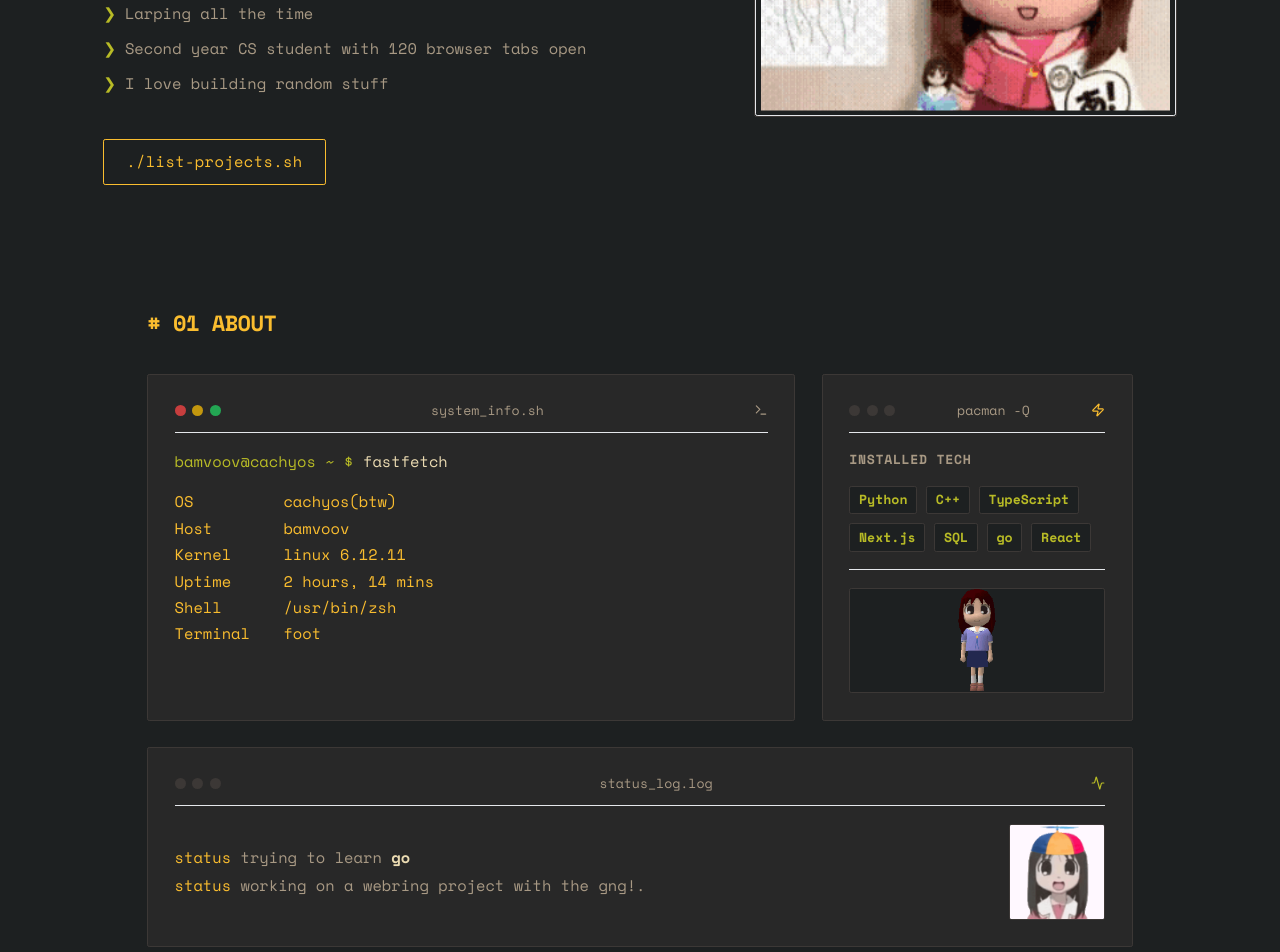
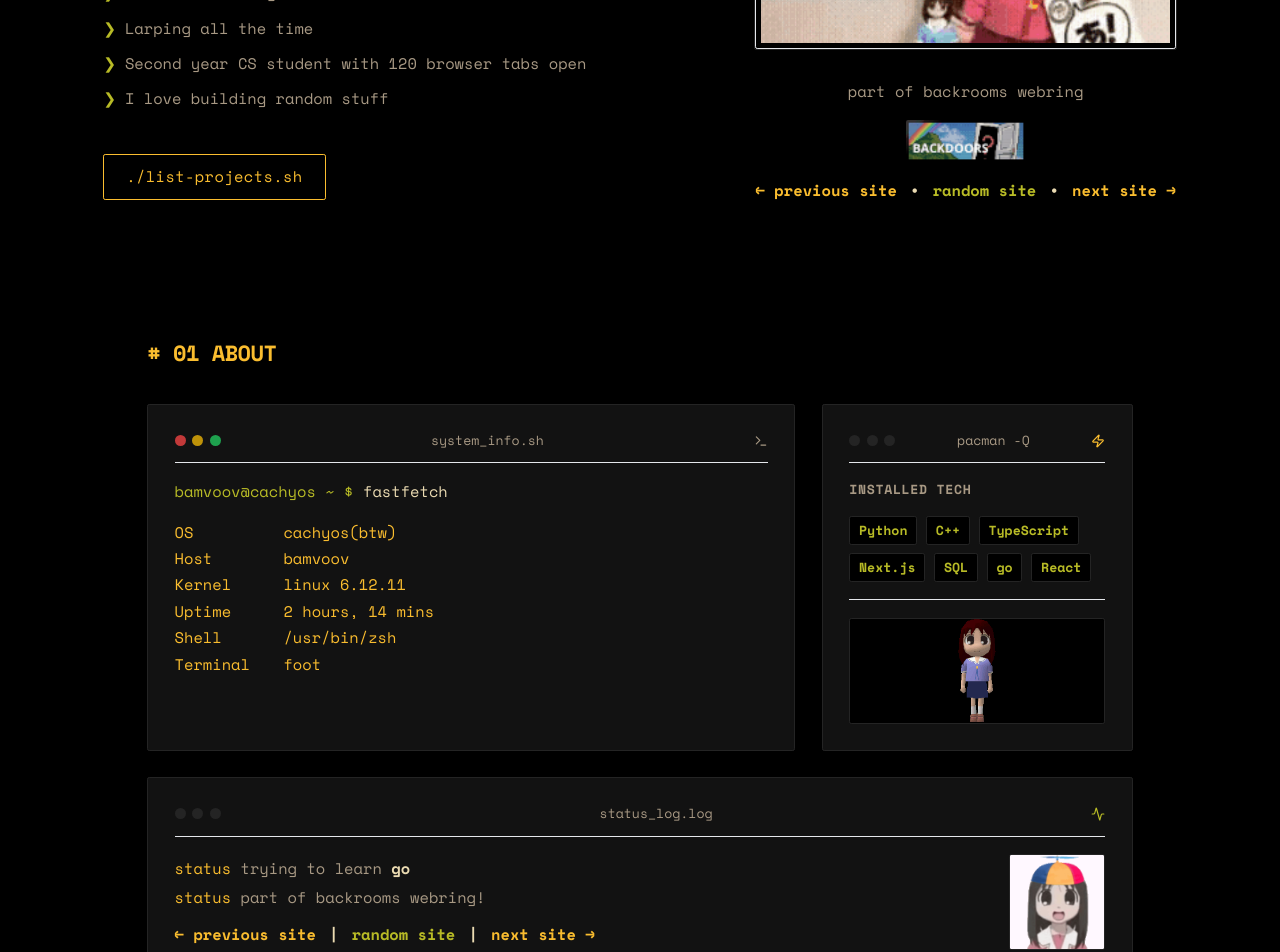
Before and after one commit to Bamvoov/welcomepage, a Next.js app: page / in a window 1280 px wide. Shown: the part 620-1572 px from the top of the page. Built offline with nearby package versions, Linux system fonts and the light colour scheme.

Commit message:
webring pages , scroll gif

```diff
--- a/components/About.tsx
+++ b/components/About.tsx
@@ -123,8 +123,32 @@ export default function About() {
                   <span className="text-accent">status</span> trying to learn <span className="text-text-color font-semibold">go</span>
                 </p>
                 <p className="text-muted">
-                  <span className="text-accent">status</span>  working on a webring project with the gng!.
+                  <span className="text-accent">status</span> part of backrooms webring!
                 </p>
+
+                {/* Webring Controls */}
+                <div className="pt-2 flex flex-wrap items-center gap-2 sm:gap-3 text-xs sm:text-sm font-mono font-semibold">
+                  <a
+                    href="https://webring-vit.vercel.app/redirect?from=bamvoov&dir=prev"
+                    className="text-accent hover:underline"
+                  >
+                    ← previous site
+                  </a>
+                  <span className="text-muted/40">|</span>
+                  <a
+                    href="https://webring-vit.vercel.app/random"
+                    className="text-accent-secondary hover:underline"
+                  >
+                    random site
+                  </a>
+                  <span className="text-muted/40">|</span>
+                  <a
+                    href="https://webring-vit.vercel.app/redirect?from=bamvoov&dir=next"
+                    className="text-accent hover:underline"
+                  >
+                    next site →
+                  </a>
+                </div>
               </div>
 
               {/* Funny GIF */}
--- a/components/Hero.tsx
+++ b/components/Hero.tsx
@@ -54,7 +54,7 @@ export default function Hero() {
       </div>
 
       {/* RIGHT: Avatar framed in terminal style */}
-      <div className="w-full flex justify-center md:justify-end">
+      <div className="w-full flex flex-col items-center md:items-end gap-4">
         <div className="w-full max-w-sm rounded-sm border border-bg-3 bg-bg-2 overflow-hidden font-mono text-sm">
           {/* Header */}
           <div className="flex justify-between items-center border-b border-bg-3/40 px-4 py-2 bg-bg-2">
@@ -77,6 +77,47 @@ export default function Hero() {
             />
           </div>
         </div>
+
+        {/* Separate Webring Box (Larger) */}
+        <div className="w-full max-w-sm flex flex-col items-center gap-3 font-mono text-sm text-center py-3">
+          <span className="text-muted text-xs sm:text-sm font-medium">part of backrooms webring</span>
+          <a
+            href="https://webring-vit.vercel.app/"
+            target="_blank"
+            rel="noopener noreferrer"
+            className="inline-block hover:opacity-80 transition-opacity my-1"
+          >
+            <Image
+              src="/button-88x31-shimmer.gif"
+              alt="VIT Webring"
+              width={120}
+              height={42}
+              className="object-contain rounded-sm"
+            />
+          </a>
+          <div className="flex items-center gap-3 text-xs sm:text-sm flex-wrap justify-center font-semibold">
+            <a
+              href="https://webring-vit.vercel.app/redirect?from=bamvoov&dir=prev"
+              className="text-accent hover:underline"
+            >
+              ← previous site
+            </a>
+            <span className="text-muted/40">•</span>
+            <a
+              href="https://webring-vit.vercel.app/random"
+              className="text-accent-secondary hover:underline"
+            >
+              random site
+            </a>
+            <span className="text-muted/40">•</span>
+            <a
+              href="https://webring-vit.vercel.app/redirect?from=bamvoov&dir=next"
+              className="text-accent hover:underline"
+            >
+              next site →
+            </a>
+          </div>
+        </div>
       </div>
     </section>
   );
--- a/components/Projects.tsx
+++ b/components/Projects.tsx
@@ -112,106 +112,33 @@ export default function Projects({ projects = [] }: ProjectsProps) {
           <span>bamvoov@cachyos ~ $ ls -la ~/projects</span>
         </div>
 
-        {/* Meme GIFs (Simulating terminal directory list output, aligned to Projects box below) */}
-        <div className="grid grid-cols-5 gap-3 sm:gap-4 mb-6 w-full select-none">
-          {/* GIF 1: cooking.gif */}
-          <div className="w-full rounded-sm border border-bg-3/80 bg-bg-2 overflow-hidden font-mono text-xs shadow-md">
-            <div className="flex justify-between items-center border-b border-bg-3/40 px-2.5 py-1 bg-bg-2">
-              <div className="flex gap-1">
-                <div className="w-1.5 h-1.5 rounded-full bg-red-500/80" />
-                <div className="w-1.5 h-1.5 rounded-full bg-yellow-500/80" />
-                <div className="w-1.5 h-1.5 rounded-full bg-green-500/80" />
+        {/* Infinite Scrolling Meme GIFs */}
+        <div className="overflow-hidden mb-6 w-full rounded-sm border border-bg-3/40 bg-bg-2/30 py-3 select-none">
+          <div className="flex w-max animate-marquee gap-4">
+            {[
+              { src: "/osaka-azumanga-daioh-walter.gif", alt: "Osaka Walter White" },
+              { src: "/osaka-yum.gif", alt: "Osaka Yum" },
+              { src: "/osaka-azumanga-daioh.-lightning.gif", alt: "Osaka Lightning" },
+              { src: "/azumanga-daioh-osaka-helmet.gif", alt: "Osaka Helmet" },
+              { src: "/i-have-two-sides-osaka.gif", alt: "Osaka Two Sides" },
+              { src: "/osaka-azumanga-daioh-walter.gif", alt: "Osaka Walter White" },
+              { src: "/osaka-yum.gif", alt: "Osaka Yum" },
+              { src: "/osaka-azumanga-daioh.-lightning.gif", alt: "Osaka Lightning" },
+              { src: "/azumanga-daioh-osaka-helmet.gif", alt: "Osaka Helmet" },
+              { src: "/i-have-two-sides-osaka.gif", alt: "Osaka Two Sides" },
+            ].map((gif, idx) => (
+              <div
+                key={idx}
+                className="relative w-40 h-28 sm:w-48 sm:h-32 shrink-0 rounded-sm border border-bg-3/80 bg-bg-1 overflow-hidden shadow-md p-1"
+              >
+                <Image
+                  src={gif.src}
+                  alt={gif.alt}
+                  fill
+                  className="object-cover rounded-sm"
+                />
               </div>
-              <span className="text-[9px] text-muted/80">cooking-meth.gif</span>
-            </div>
-            <div className="relative aspect-[4/3] w-full bg-bg-1 p-1">
-              <Image
-                src="/osaka-azumanga-daioh-walter.gif"
-                alt="Osaka Azumanga Daioh Walter White"
-                fill
-                className="object-cover rounded-sm"
-              />
-            </div>
-          </div>
-
-          {/* GIF 2: yum.gif */}
-          <div className="w-full rounded-sm border border-bg-3/80 bg-bg-2 overflow-hidden font-mono text-xs shadow-md">
-            <div className="flex justify-between items-center border-b border-bg-3/40 px-2.5 py-1 bg-bg-2">
-              <div className="flex gap-1">
-                <div className="w-1.5 h-1.5 rounded-full bg-red-500/80" />
-                <div className="w-1.5 h-1.5 rounded-full bg-yellow-500/80" />
-                <div className="w-1.5 h-1.5 rounded-full bg-green-500/80" />
-              </div>
-              <span className="text-[9px] text-muted/80">yum.gif</span>
-            </div>
-            <div className="relative aspect-[4/3] w-full bg-bg-1 p-1">
-              <Image
-                src="/osaka-yum.gif"
-                alt="Osaka Yum"
-                fill
-                className="object-cover rounded-sm"
-              />
-            </div>
-          </div>
-
-          {/* GIF 3: lightning.gif */}
-          <div className="w-full rounded-sm border border-bg-3/80 bg-bg-2 overflow-hidden font-mono text-xs shadow-md">
-            <div className="flex justify-between items-center border-b border-bg-3/40 px-2.5 py-1 bg-bg-2">
-              <div className="flex gap-1">
-                <div className="w-1.5 h-1.5 rounded-full bg-red-500/80" />
-                <div className="w-1.5 h-1.5 rounded-full bg-yellow-500/80" />
-                <div className="w-1.5 h-1.5 rounded-full bg-green-500/80" />
-              </div>
-              <span className="text-[9px] text-muted/80">lightning.gif</span>
-            </div>
-            <div className="relative aspect-[4/3] w-full bg-bg-1 p-1">
-              <Image
-                src="/osaka-azumanga-daioh.-lightning.gif"
-                alt="Osaka Lightning"
-                fill
-                className="object-cover rounded-sm"
-              />
-            </div>
-          </div>
-
-          {/* GIF 4: helmet.gif */}
-          <div className="w-full rounded-sm border border-bg-3/80 bg-bg-2 overflow-hidden font-mono text-xs shadow-md">
-            <div className="flex justify-between items-center border-b border-bg-3/40 px-2.5 py-1 bg-bg-2">
-              <div className="flex gap-1">
-                <div className="w-1.5 h-1.5 rounded-full bg-red-500/80" />
-                <div className="w-1.5 h-1.5 rounded-full bg-yellow-500/80" />
-                <div className="w-1.5 h-1.5 rounded-full bg-green-500/80" />
-              </div>
-              <span className="text-[9px] text-muted/80">helmet.gif</span>
-            </div>
-            <div className="relative aspect-[4/3] w-full bg-bg-1 p-1">
-              <Image
-                src="/azumanga-daioh-osaka-helmet.gif"
-                alt="Osaka Helmet"
-                fill
-                className="object-cover rounded-sm"
-              />
-            </div>
-          </div>
-
-          {/* GIF 5: two-sides.gif */}
-          <div className="w-full rounded-sm border border-bg-3/80 bg-bg-2 overflow-hidden font-mono text-xs shadow-md">
-            <div className="flex justify-between items-center border-b border-bg-3/40 px-2.5 py-1 bg-bg-2">
-              <div className="flex gap-1">
-                <div className="w-1.5 h-1.5 rounded-full bg-red-500/80" />
-                <div className="w-1.5 h-1.5 rounded-full bg-yellow-500/80" />
-                <div className="w-1.5 h-1.5 rounded-full bg-green-500/80" />
-              </div>
-              <span className="text-[9px] text-muted/80">two-sides.gif</span>
-            </div>
-            <div className="relative aspect-[4/3] w-full bg-bg-1 p-1">
-              <Image
-                src="/i-have-two-sides-osaka.gif"
-                alt="I Have Two Sides Osaka"
-                fill
-                className="object-cover rounded-sm"
-              />
-            </div>
+            ))}
           </div>
         </div>
 
--- a/styles/globals.css
+++ b/styles/globals.css
@@ -7,9 +7,9 @@
 /* ------------------------------------------------------- */
 
 :root {
-  --bg-1: #1d2021;             /* Gruvbox Dark bg0 */
-  --bg-2: #282828;             /* Gruvbox Dark bg1 */
-  --bg-3: #3c3836;             /* Gruvbox Dark bg2 */
+  --bg-1: #000000;             /* Pitch Black bg0 */
+  --bg-2: #121212;             /* Darker bg1 */
+  --bg-3: #242424;             /* Darker bg2 */
   --accent: #FABD2F;           /* Gruvbox Dark Yellow */
   --accent-secondary: #B8BB26; /* Gruvbox Dark Green */
   --text: #ebdbb2;             /* Gruvbox Dark fg0 */
@@ -91,3 +91,19 @@ a:hover {
 ::-webkit-scrollbar-thumb:hover {
   background: var(--accent);
 }
+
+/* --- Infinite Marquee Animation --- */
+@keyframes marquee {
+  0% {
+    transform: translateX(0%);
+  }
+  100% {
+    transform: translateX(-50%);
+  }
+}
+
+.animate-marquee {
+  display: flex;
+  width: max-content;
+  animation: marquee 20s linear infinite;
+}
```
Also changed, not shown: public/button-88x31-shimmer.gif (added).
